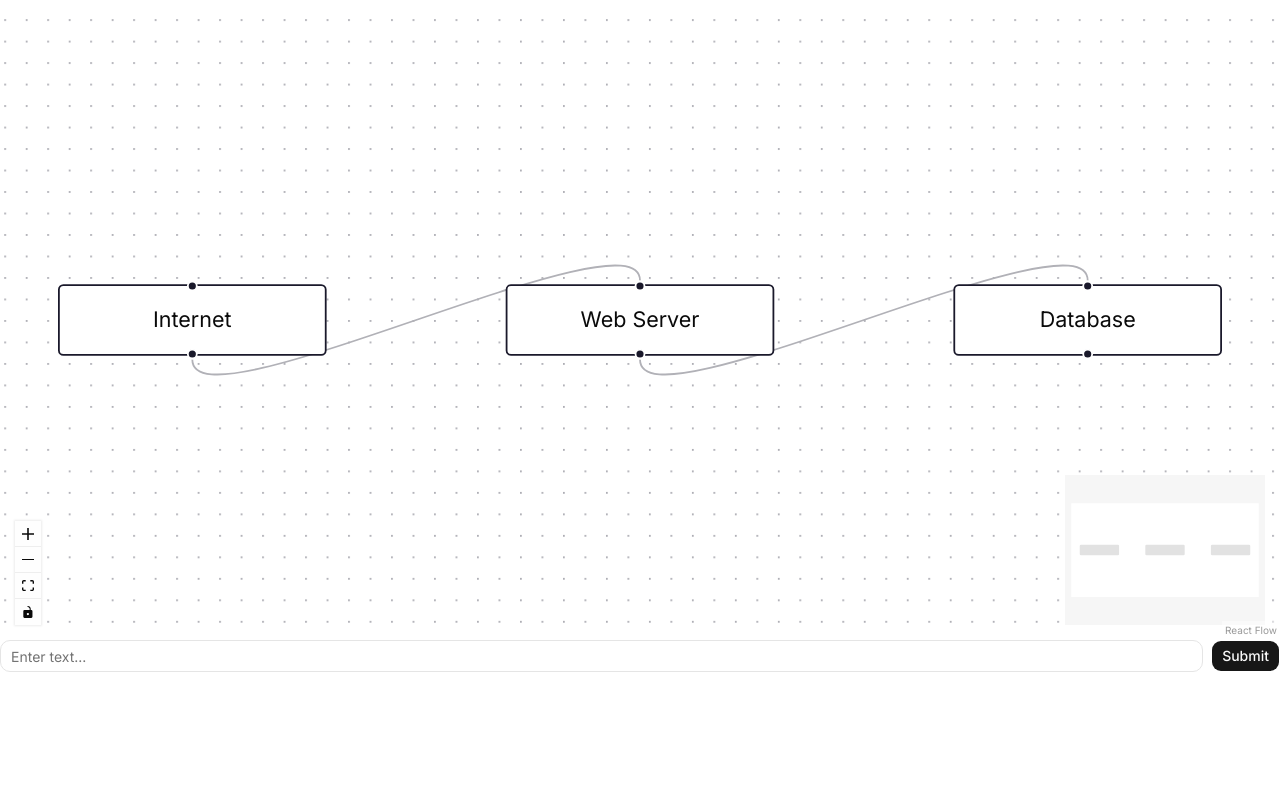
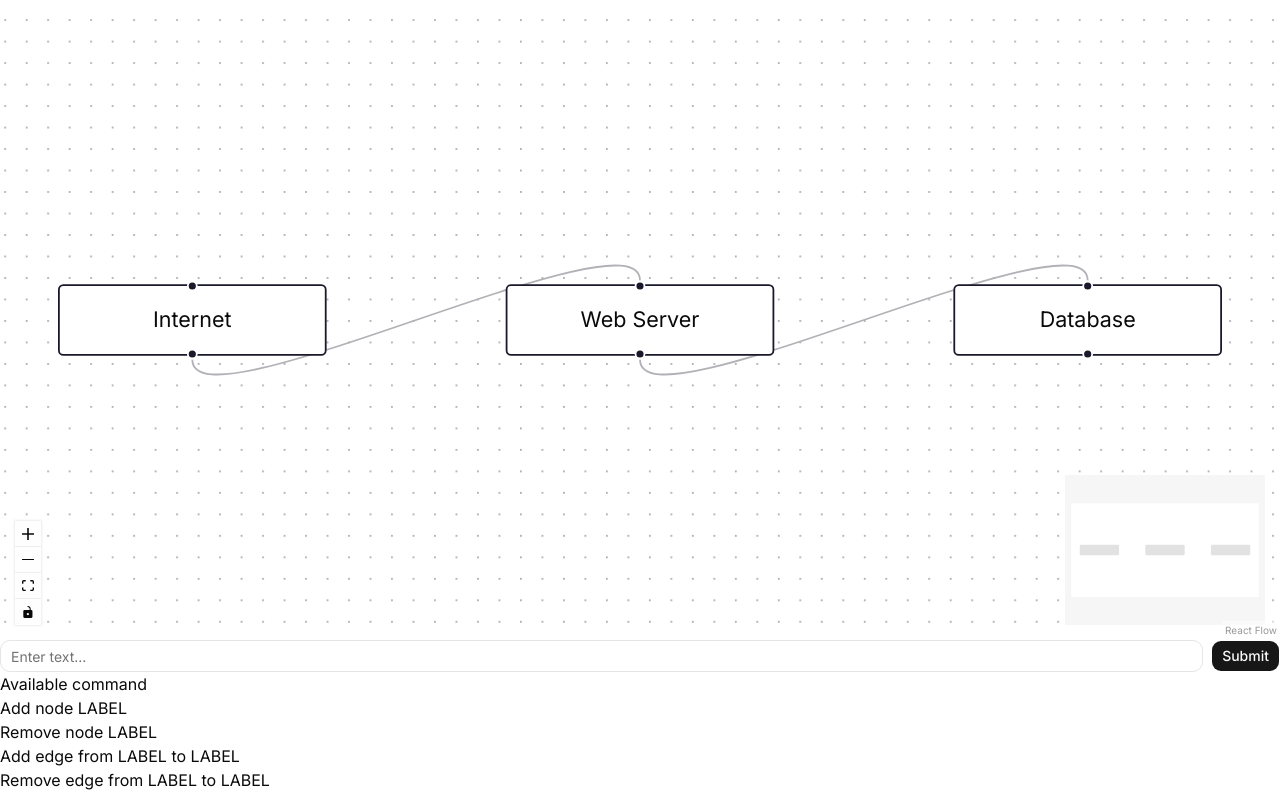
Before and after one commit to JediNakDev/graph-notebook, a Next.js app: page / in a window 1280 px wide. Built offline with nearby package versions, Linux system fonts and the light colour scheme.

Commit message:
instruction

```diff
--- a/src/components/node_display.tsx
+++ b/src/components/node_display.tsx
@@ -58,6 +58,13 @@ export default function NodeDisplay({ initialNodes, initialEdges }) {
         edges={edges}
         setEdges={setEdges}
       />
+      <h1>Available command</h1>
+      <ul>
+        <li>Add node LABEL</li>
+        <li>Remove node LABEL</li>
+        <li>Add edge from LABEL to LABEL</li>
+        <li>Remove edge from LABEL to LABEL</li>
+      </ul>
     </div>
   );
 }
```
